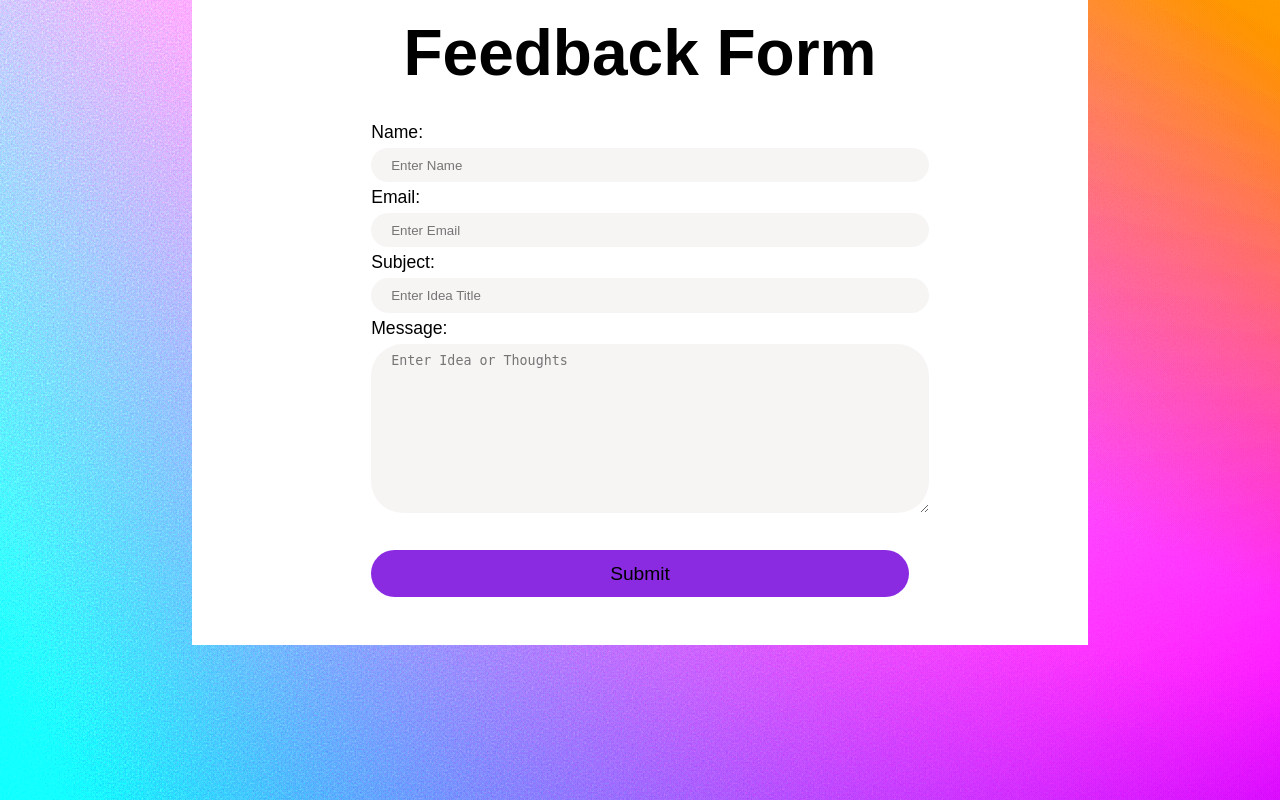
After one commit to Harriethw/queer-tech-bristol, a PHP site: page /feedbacks-form.html in a window 1280 px wide. The commit adds this page. Run offline with PHP 8.4, Linux system fonts and the light colour scheme.

Commit message:
FeedBack-Form Added

```diff
--- /dev/null
+++ b/feedbacks-form.html
@@ -0,0 +1,49 @@
+<!DOCTYPE html>
+<html lang="en">
+<head>
+    <head>
+        <meta name="viewport" content="width=device-width, initial-scale=1.0">
+        <!-- Primary Meta Tags -->
+        <title>Queer Tech Bristol</title>
+        <meta name="title" content="Queer Tech Bristol">
+        <meta name="description" content="Queer Tech Bristol, a community meetup for LGBTQIA+ working in tech, hosted at the Watershed">
+
+        <!-- Open Graph / Facebook -->
+        <meta property="og:type" content="website">
+        <meta property="og:url" content="https://queertechbristol.com/">
+        <meta property="og:title" content="Queer Tech Bristol">
+        <meta property="og:description" content="Queer Tech Bristol, a community meetup for LGBTQIA+ working in tech, hosted at the Watershed">
+        <meta property="og:image" content="https://www.queertechbristol.com/images/qtb_september_2023_banner.png">
+
+        <!-- Twitter -->
+        <meta property="twitter:card" content="summary_large_image">
+        <meta property="twitter:url" content="https://queertechbristol.com/">
+        <meta property="twitter:title" content="Queer Tech Bristol">
+        <meta property="twitter:description" content="Queer Tech Bristol, a community meetup for LGBTQIA+ working in tech, hosted at the Watershed">
+        <meta property="twitter:image" content="https://www.queertechbristol.com/images/qtb_september_2023_banner.png">
+
+        <link rel="stylesheet" href="styles.css"/>
+        <link rel="icon" type="image" href="favicon.png"/>
+</head>
+<body>
+    <div id="background"></div>
+    <div id="form-container">
+        <h1 id="form-title">Feedback Form</h1>
+        <form action="">
+            <label for="user-name">Name:</label>
+            <input type="text" id="user-name" name="user-name" placeholder="Enter Name" wrap="soft">
+
+            <label for="user-email">Email:</label>
+            <input type="email" id="user-email" name="user-name" placeholder="Enter Email">
+
+            <label for="subject">Subject:</label>
+            <input type="text" id="subject" name="user-name" placeholder="Enter Idea Title">
+
+            <label for="msg">Message:</label>
+            <textarea name="user-idea" id="msg" cols="30" rows="10"  placeholder="Enter Idea or Thoughts" class="msg-box" wrap="soft"></textarea>
+
+            <button>Submit</button>
+        </form>
+    </div>
+</body>
+</html>
--- a/styles.css
+++ b/styles.css
@@ -33,6 +33,7 @@
   flex-direction: column;
   font-family: Sans-Serif;
   min-height: 100vh;
+  overflow-x: hidden;
 }
 
 .events {
@@ -253,3 +254,57 @@
     font-size: 1.3vw;
   }
 }
+
+
+/* Feedback form */
+#form-container {
+  background-color: white;
+  width: 70%;
+  display: flex;
+  flex-direction: column;
+  align-items: center;
+}
+
+#form-container h1 {
+  margin: 1rem;
+  text-align: center;
+}
+
+form {
+  padding: 1rem;
+  width: 60%;
+  font-size: 1.1rem;
+}
+
+input {
+  margin: 5px 0;
+  display: block;
+  width: 100%;
+  padding: .6rem 0;
+  padding-left: 1.25rem;
+  border: none;
+  border-radius: 2rem;
+  background-color: rgba(214, 199, 199, 0.2);
+}
+
+.msg-box {
+  padding-bottom: 5rem;
+  margin: 5px 0;
+  display: block;
+  width: 100%;
+  padding: .6rem 0;
+  padding-left: 1.25rem;
+  border: none;
+  border-radius: 2rem;
+  background-color: rgba(214, 199, 199, 0.2);
+}
+
+form button {
+  margin: 2rem 0;
+  width: 100%;
+  background-color: blueviolet;
+  padding: .8rem 3rem;
+  font-size: 1.2rem;
+  border: none;
+  border-radius: 2rem;
+}
```
